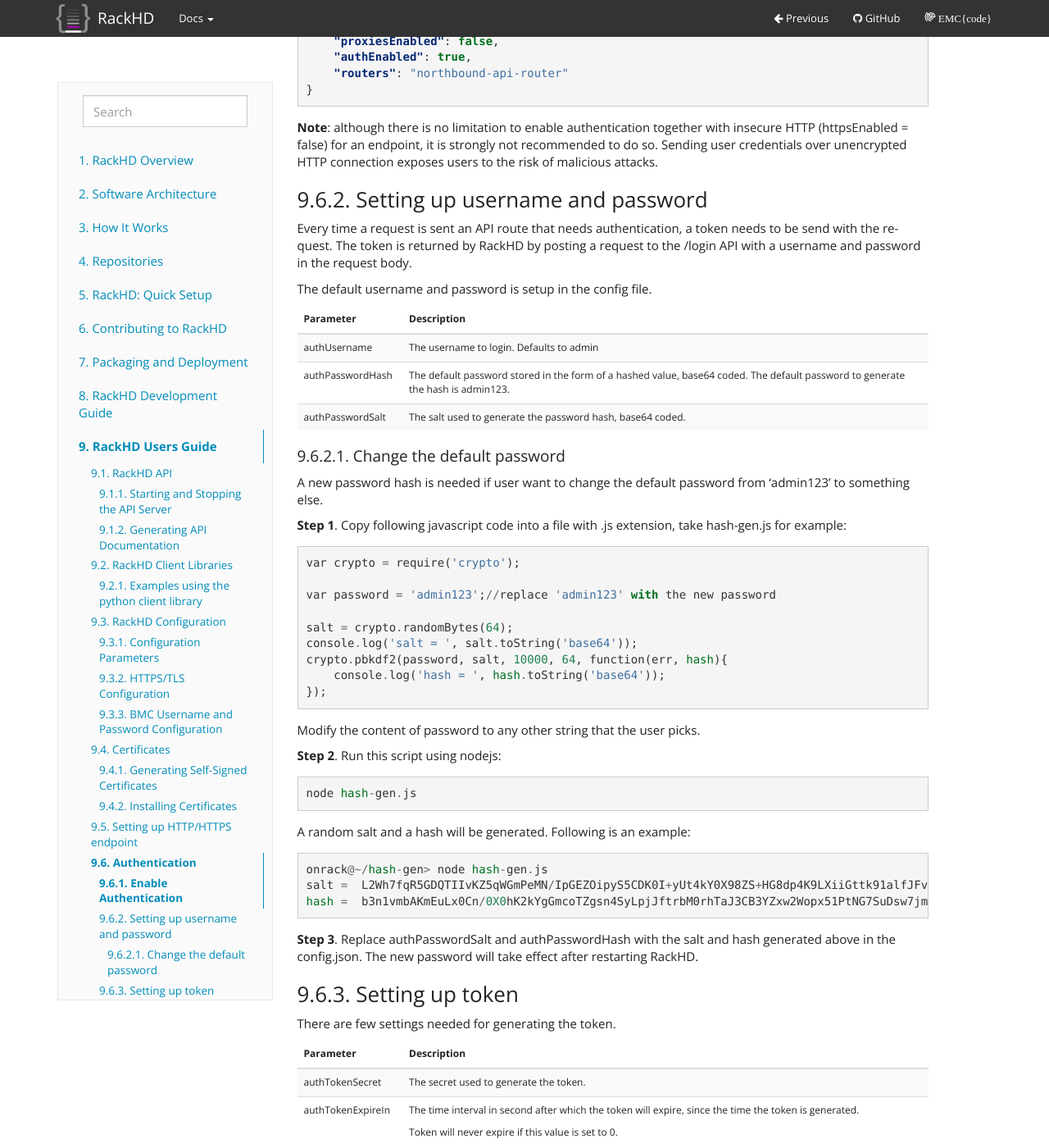
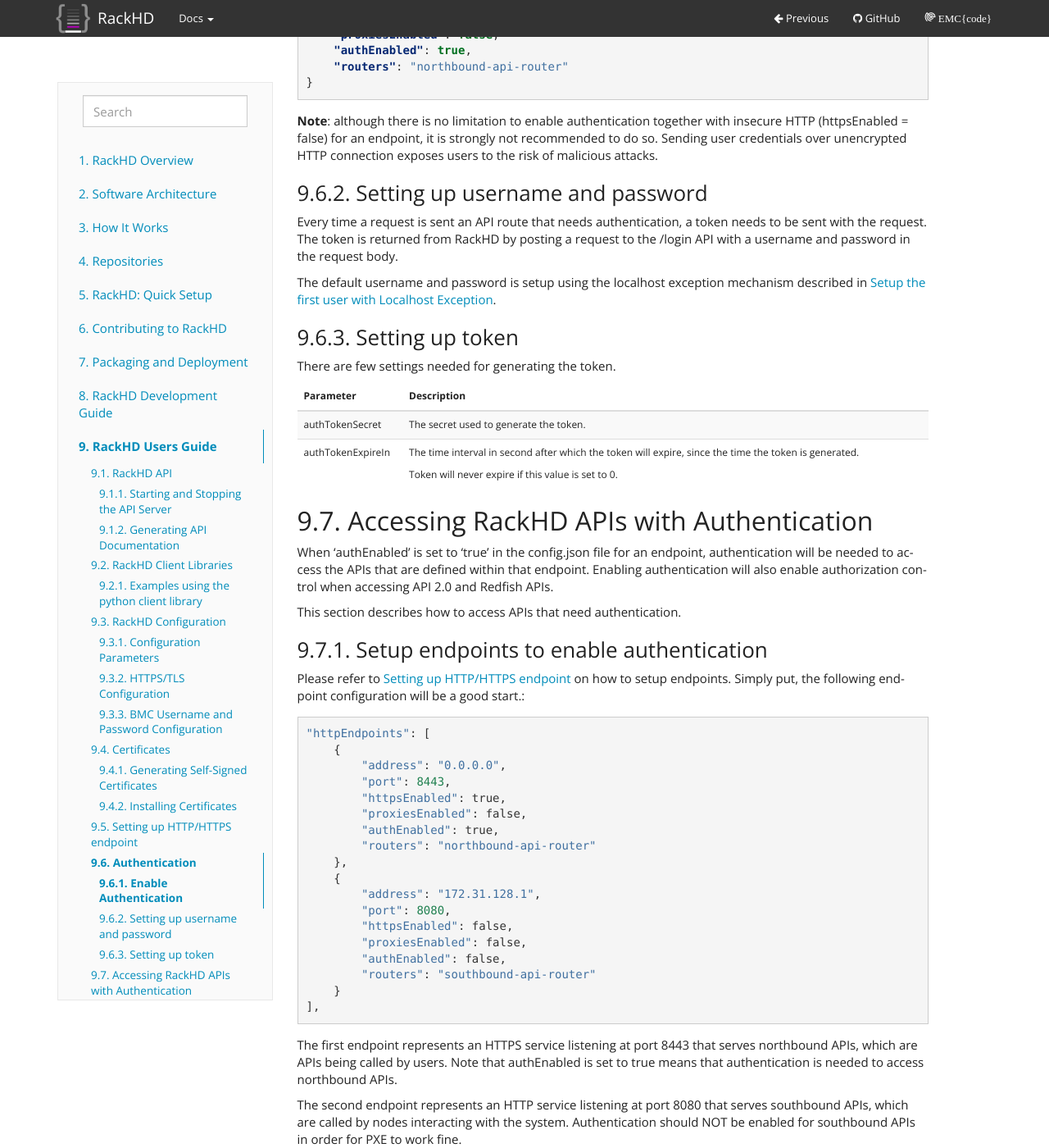
Before and after one commit to RackHD/docs, a Sphinx documentation site: the page built from docs/rackhd/index.rst, in a window 1280 px wide and 1400 px high, scrolled down 12136 px. Shown: the whole window at 82% size. Built offline with Sphinx 7.4.7, drawn with Linux system fonts in a browser that asks for light colours; some of the changed text lies outside the part shown.

Commit message:
Update for AuthN/AuthZ changes

```diff
--- a/docs/rackhd/authentication.rst
+++ b/docs/rackhd/authentication.rst
@@ -2,7 +2,8 @@
 -----------------------------------------
 
 When 'authEnabled' is set to 'true' in the config.json file for an endpoint, authentication
-will be needed to access the APIs that are defined within that endpoint.
+will be needed to access the APIs that are defined within that endpoint.  Enabling authentication
+will also enable authorization control when accessing API 2.0 and Redfish APIs.
 
 This section describes how to access APIs that need authentication.
 
@@ -39,24 +40,28 @@
 called by nodes interacting with the system. Authentication should NOT be enabled for southbound APIs in
 order for PXE to work fine.
 
-Setup credentials and token for authentication
-~~~~~~~~~~~~~~~~~~~~~~~~~~~~~~~~~~~~~~~~~~~~~~
+.. _localhost-exception-label:
+
+Setup the first user with Localhost Exception
+~~~~~~~~~~~~~~~~~~~~~~~~~~~~~~~~~~~~~~~~~~~~~
 
 Please refer to `Authentication`_ on how to setup endpoints.
 
-Copy following items to config.json if they are not there yet.::
+The localhost exception permits unauthenticated access to create the first user in the system.  With
+authentication enabled, the first user can be created by issuing a POST to the /users API only if the
+API is issued from localhost.  The first user must be assigned a role with privileges to create other
+users, such as an Administrator role.
 
-    "authUsername": "admin",
-    "authPasswordHash": "KcBN9YobNV0wdux8h0fKNqi4uoKCgGl/j8c6YGlG7iA0PB3P9ojbmANGhDlcSBE0iOTIsYsGbtSsbqP4wvsVcw==",
-    "authPasswordSalt": "zlxkgxjvcFwm0M8sWaGojh25qNYO8tuNWUMN4xKPH93PidwkCAvaX2JItLA3p7BSCWIzkw4GwWuezoMvKf3UXg==",
-    "authTokenSecret": "RackHDRocks!",
-    "authTokenExpireIn": 86400,
+Here is an example of creating an initial 'admin' user with a password of 'admin123'.::
 
-Following the above configuration, the default username/password for login are set to be admin/admin123,
-and the token will expire 24 hours after it's generated.
+    curl -ks -X POST -H "Content-Type:application/json" https://localhost:8443/api/2.0/users -d '{"username": "admin", "password": "admin123", "role": "Administrator"}' | python -m json.tool
+    {
+        "role": "Administrator",
+        "username": "admin"
+    }
 
-Please follow the instruction at `Change the default password`_ if there is a need to change the
-default password.
+The localhost exception can be disabled by setting the configuration value "enableLocalHostException" to
+false.  The default value of "enableLocalHostException" is true.
 
 Login to get a token
 ~~~~~~~~~~~~~~~~~~~~
--- /dev/null
+++ b/docs/rackhd/authorization.rst
@@ -0,0 +1,57 @@
+Accessing RackHD APIs with Authorization
+----------------------------------------
+
+API access control is enabled when authentication is enabled.  The Access Control is controlled per
+API and per API method.  A GET on an API can have different access control than a POST on the same API.
+
+Roles
+~~~~~
+
+A role grants a set of privileges.  Each privilege is specified explicitly within the role.
+Authenticated users have a single role assigned to them.
+
+Privileges
+~~~~~~~~~~
+
+A privilege grants access to a API resource and an action to perform on that resource.  For example,
+a 'read' privilege may grant GET access on a set of APIs, but may not also grant POST/PUT/PATCH/DELETE
+access to those same APIs.  To issue POST/PUT/PATCH/DELETE methods to an API, a 'write' privilege
+may be required.
+
+Built-in Roles
+~~~~~~~~~~~~~~
+
+The following Roles are built-in to RackHD:
+
+.. list-table::
+    :widths: 20 100
+    :header-rows: 1
+
+    * - Role
+      - Description
+    * - Administrator
+      - Possess all built-in privileges
+    * - ReadOnly
+      - Possess Read, Login and ConfigureSelf privileges
+
+Built-in Privileges
+~~~~~~~~~~~~~~~~~~~
+
+The following Privileges are built-in to RackHD:
+
+.. list-table::
+    :widths: 20 100
+    :header-rows: 1
+
+    * - Privilege
+      - Description
+    * - Read
+      - Used to specify an ability to read data from an API
+    * - Write
+      - Used to specify an ability to write data to an API
+    * - Login
+      - Used to specify an ability to login to RackHD
+    * - ConfigureUsers
+      - Used to specify an ability to configure aspects of other users
+    * - ConfigureSelf
+      - Used to specify an ability to configure aspects of the logged in user
--- a/docs/rackhd/configuration.rst
+++ b/docs/rackhd/configuration.rst
@@ -48,9 +48,6 @@
         }],
         "httpStaticRoot": "/opt/monorail/static/http",
         "minLogLevel": 3,
-        "authUsername": "admin",
-        "authPasswordHash": "KcBN9YobNV0wdux8h0fKNqi4uoKCgGl/j8c6YGlG7iA0PB3P9ojbmANGhDlcSBE0iOTIsYsGbtSsbqP4wvsVcw==",
-        "authPasswordSalt": "zlxkgxjvcFwm0M8sWaGojh25qNYO8tuNWUMN4xKPH93PidwkCAvaX2JItLA3p7BSCWIzkw4GwWuezoMvKf3UXg==",
         "authTokenSecret": "RackHDRocks!",
         "authTokenExpireIn": 86400,
         "mongo": "mongodb://localhost/pxe",
@@ -142,6 +139,9 @@
       - Fully-qualified directory from which static TFTP content is served
     * - minLogLevel
       - A numerical value for filtering the logging from RackHD
+    * - enableLocalHostException
+      - Set to true to enable the localhost exception, see :ref:`localhost-exception-label`.
+
 
 The log levels for filtering are defined at https://github.com/RackHD/on-core/blob/master/lib/common/constants.js#L36-L44
 
@@ -578,62 +578,12 @@
 Setting up username and password
 ~~~~~~~~~~~~~~~~~~~~~~~~~~~~~~~~~~~~~~~~~~~
 
-Every time a request is sent an API route that needs authentication, a token needs to be send with
-the request. The token is returned by RackHD by posting a request to the /login API with a
+Every time a request is sent an API route that needs authentication, a token needs to be sent with
+the request. The token is returned from RackHD by posting a request to the /login API with a
 username and password in the request body.
 
-The default username and password is setup in the config file.
-
-
-.. list-table::
-    :widths: 20 100
-    :header-rows: 1
-
-    * - Parameter
-      - Description
-    * - authUsername
-      - The username to login. Defaults to admin
-    * - authPasswordHash
-      - The default password stored in the form of a hashed value, base64 coded. The default
-        password to generate the hash is admin123.
-    * - authPasswordSalt
-      - The salt used to generate the password hash, base64 coded.
-
-
-Change the default password
-^^^^^^^^^^^^^^^^^^^^^^^^^^^
-
-A new password hash is needed if user want to change the default password from 'admin123' to
-something else.
-
-**Step 1**. Copy following javascript code into a file with .js extension, take hash-gen.js for
-example::
-
-    var crypto = require('crypto');
-
-    var password = 'admin123';//replace 'admin123' with the new password
-
-    salt = crypto.randomBytes(64);
-    console.log('salt = ', salt.toString('base64'));
-    crypto.pbkdf2(password, salt, 10000, 64, function(err, hash){
-        console.log('hash = ', hash.toString('base64'));
-    });
-
-Modify the content of password to any other string that the user picks.
-
-**Step 2**. Run this script using nodejs::
-
-    node hash-gen.js
-
-A random salt and a hash will be generated. Following is an example::
-
-    onrack@~/hash-gen> node hash-gen.js
-    salt =  L2Wh7fqR5GDQTIIvKZ5qWGmPeMN/IpGEZOipyS5CDK0I+yUt4kY0X98ZS+HG8dp4K9LXiiGttk91alfJFvqk2g==
-    hash =  b3n1vmbAKmEuLx0Cn/0X0hK2kYgGmcoTZgsn4SyLpjJftrbM0rhTaJ3CB3YZxw2Wopx51PtNG7SuDsw7jmh4IA==
-
-**Step 3**. Replace authPasswordSalt and authPasswordHash with the salt and hash generated above
-in the config.json. The new password will take effect after restarting RackHD.
-
+The default username and password is setup using the localhost exception mechanism described in
+:ref:`localhost-exception-label`.
 
 Setting up token
 ~~~~~~~~~~~~~~~~~~~~~~~~~~~~~~~~~~
--- a/docs/rackhd/index.rst
+++ b/docs/rackhd/index.rst
@@ -4,6 +4,7 @@
 .. include:: rackhd_api.rst
 .. include:: configuration.rst
 .. include:: authentication.rst
+.. include:: authorization.rst
 .. include:: nodes.rst
 .. include:: graphs.rst
 .. include:: tasks.rst
```
